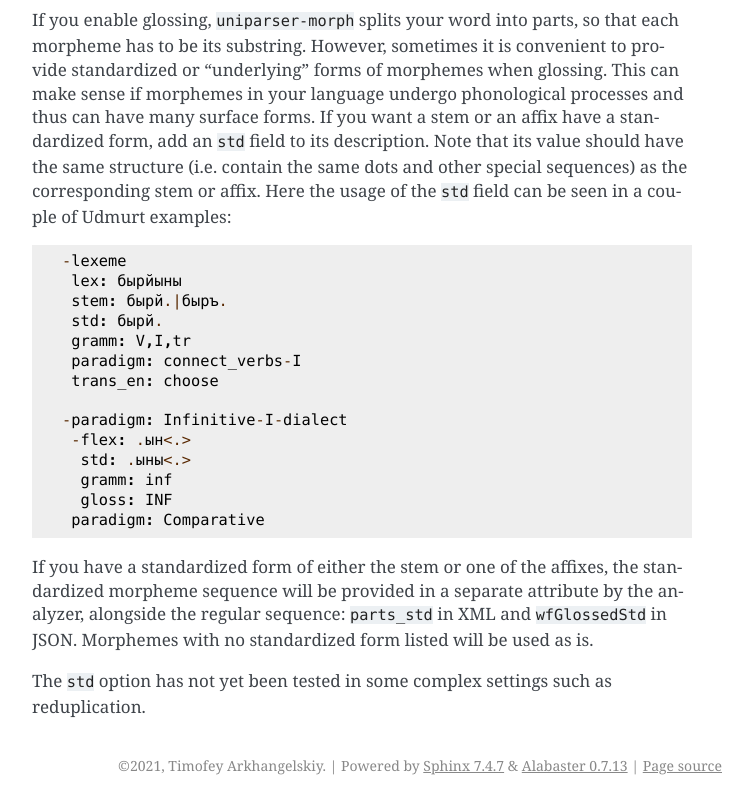
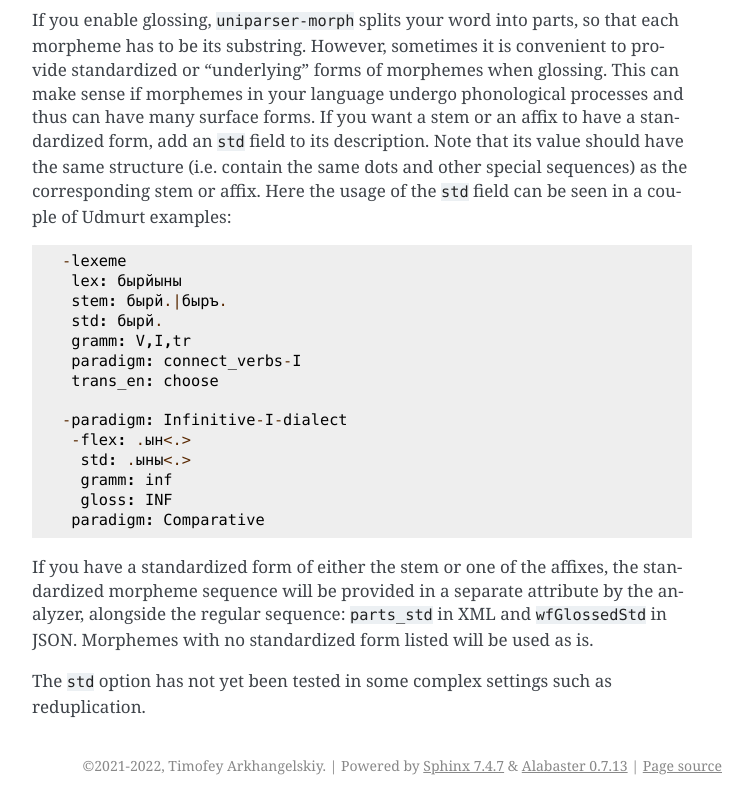
Before and after one commit to timarkh/uniparser-morph, a Sphinx documentation site: the page built from docs/format.rst, in a window 1280 px wide and 1400 px high, scrolled down 3290 px. Shown: the part 595-1397 px from the top of the window, without its empty margins (388-1140 px from the left). Built offline with Sphinx 7.4.7, drawn with Linux system fonts in a browser that asks for light colours.

Commit message:
Minor corrections.

```diff
--- a/docs/conf.py
+++ b/docs/conf.py
@@ -18,11 +18,11 @@
 # -- Project information -----------------------------------------------------
 
 project = 'uniparser-morph'
-copyright = '2021, Timofey Arkhangelskiy'
+copyright = '2021-2022, Timofey Arkhangelskiy'
 author = 'Timofey Arkhangelskiy'
 
 # The full version, including alpha/beta/rc tags
-release = '2.2.1'
+release = '2.4.3'
 
 
 # -- General configuration ---------------------------------------------------
--- a/docs/format.rst
+++ b/docs/format.rst
@@ -109,7 +109,7 @@
 Standardized (underlying) form of morphemes
 ^^^^^^^^^^^^^^^^^^^^^^^^^^^^^^^^^^^^^^^^^^^
 
-If you enable glossing, ``uniparser-morph`` splits your word into parts, so that each morpheme has to be its substring. However, sometimes it is convenient to provide standardized or "underlying" forms of morphemes when glossing. This can make sense if morphemes in your language undergo phonological processes and thus can have many surface forms. If you want a stem or an affix have a standardized form, add an ``std`` field to its description. Note that its value should have the same structure (i.e. contain the same dots and other special sequences) as the corresponding stem or affix. Here the usage of the ``std`` field can be seen in a couple of Udmurt examples::
+If you enable glossing, ``uniparser-morph`` splits your word into parts, so that each morpheme has to be its substring. However, sometimes it is convenient to provide standardized or "underlying" forms of morphemes when glossing. This can make sense if morphemes in your language undergo phonological processes and thus can have many surface forms. If you want a stem or an affix to have a standardized form, add an ``std`` field to its description. Note that its value should have the same structure (i.e. contain the same dots and other special sequences) as the corresponding stem or affix. Here the usage of the ``std`` field can be seen in a couple of Udmurt examples::
 
     -lexeme
      lex: бырйыны
```
Also changed, not shown: 1 other file.
